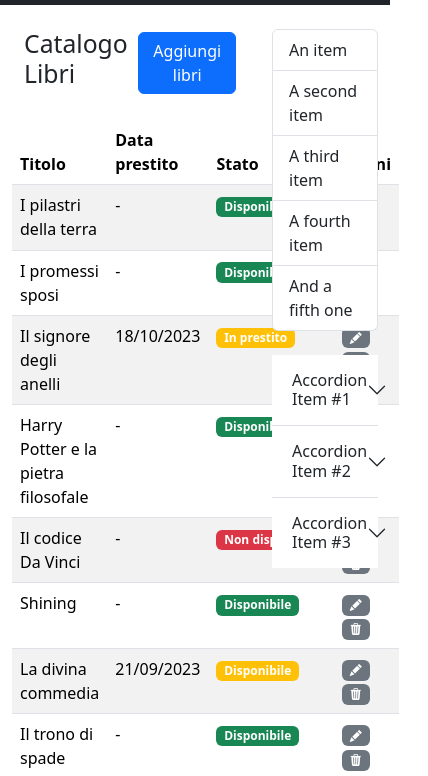
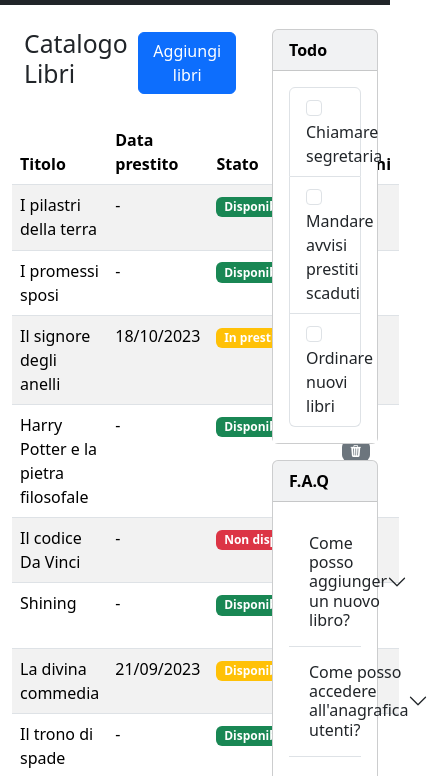
Before and after one commit to francescodigiamb/html-css-bootstrap-dashboard, a plain HTML site: page index.html in a window 390 px wide. Shown: the part 66-842 px from the top of the page, 428 px wide, since content can reach past the window. Drawn offline with nearby package versions, Linux system fonts and the light colour scheme.

Commit message:
ADD:finito-manca-responsive

```diff
--- a/index.html
+++ b/index.html
@@ -49,6 +49,9 @@
       <section>
         <div class="container py-4">
           <div class="row d-flex justify-content-center">
+
+            <!-- Prima colonna -->
+
             <div class="col-8">
               <div class="container mb-4 d-flex justify-content-between align-items-center">
                 <span><h2>Catalogo Libri</h2></span>
@@ -179,23 +182,42 @@
 
             </div>
 
+            <!-- Seconda colonna -->
+
             <div class="col-4">
 
+              <!-- Prima card -->
+
+              <div class="card text-bg-light mb-3">
+                <div class="card-header fw-semibold">Todo</div>
+                <div class="card-body bg-white">
                   <ul class="list-group">
-                <li class="list-group-item">An item</li>
-                <li class="list-group-item">A second item</li>
-                <li class="list-group-item">A third item</li>
-                <li class="list-group-item">A fourth item</li>
-                <li class="list-group-item">And a fifth one</li>
+                    <li class="list-group-item">
+                      <input class="form-check-input me-1" type="checkbox" value="" id="firstCheckbox">
+                      <label class="form-check-label" for="firstCheckbox">Chiamare segretaria</label>
+                    </li>
+                    <li class="list-group-item">
+                      <input class="form-check-input me-1" type="checkbox" value="" id="secondCheckbox">
+                      <label class="form-check-label" for="secondCheckbox">Mandare avvisi prestiti scaduti</label>
+                    </li>
+                    <li class="list-group-item">
+                      <input class="form-check-input me-1" type="checkbox" value="" id="thirdCheckbox">
+                      <label class="form-check-label" for="thirdCheckbox">Ordinare nuovi libri</label>
+                    </li>
                   </ul>
+                </div>
+              </div>
 
-              <!-- accordion -->
+              <!-- Seconda card -->
 
-              <div class="accordion accordion-flush py-4" id="accordionFlushExample">
+              <div class="card text-bg-light mb-3">
+                <div class="card-header fw-semibold">F.A.Q</div>
+                <div class="card-body bg-white">
+                  <div class="accordion accordion-flush" id="accordionFlushExample">
                     <div class="accordion-item">
                       <h2 class="accordion-header">
                         <button class="accordion-button collapsed" type="button" data-bs-toggle="collapse" data-bs-target="#flush-collapseOne" aria-expanded="false" aria-controls="flush-collapseOne">
-                      Accordion Item #1
+                          Come posso aggiunger un nuovo libro?
                         </button>
                       </h2>
                       <div id="flush-collapseOne" class="accordion-collapse collapse" data-bs-parent="#accordionFlushExample">
@@ -205,7 +227,7 @@
                     <div class="accordion-item">
                       <h2 class="accordion-header">
                         <button class="accordion-button collapsed" type="button" data-bs-toggle="collapse" data-bs-target="#flush-collapseTwo" aria-expanded="false" aria-controls="flush-collapseTwo">
-                      Accordion Item #2
+                          Come posso accedere all'anagrafica utenti?
                         </button>
                       </h2>
                       <div id="flush-collapseTwo" class="accordion-collapse collapse" data-bs-parent="#accordionFlushExample">
@@ -215,7 +237,7 @@
                     <div class="accordion-item">
                       <h2 class="accordion-header">
                         <button class="accordion-button collapsed" type="button" data-bs-toggle="collapse" data-bs-target="#flush-collapseThree" aria-expanded="false" aria-controls="flush-collapseThree">
-                      Accordion Item #3
+                          Posso usare questa dashboard da mobile?
                         </button>
                       </h2>
                       <div id="flush-collapseThree" class="accordion-collapse collapse" data-bs-parent="#accordionFlushExample">
@@ -223,7 +245,8 @@
                       </div>
                     </div>
                   </div>
-
+                </div>
+              </div>
             </div>
           </div>
         </div>
```
Lines whose indentation alone changed are shown as unchanged.
